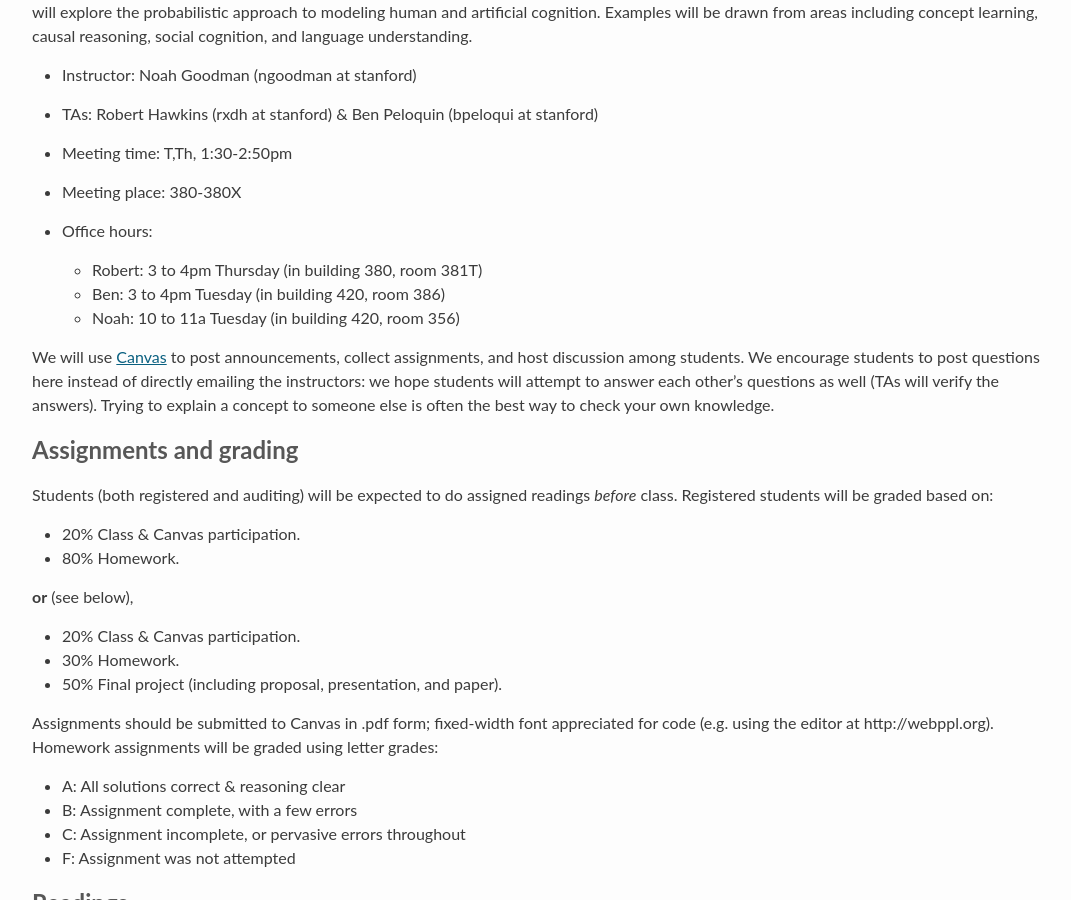
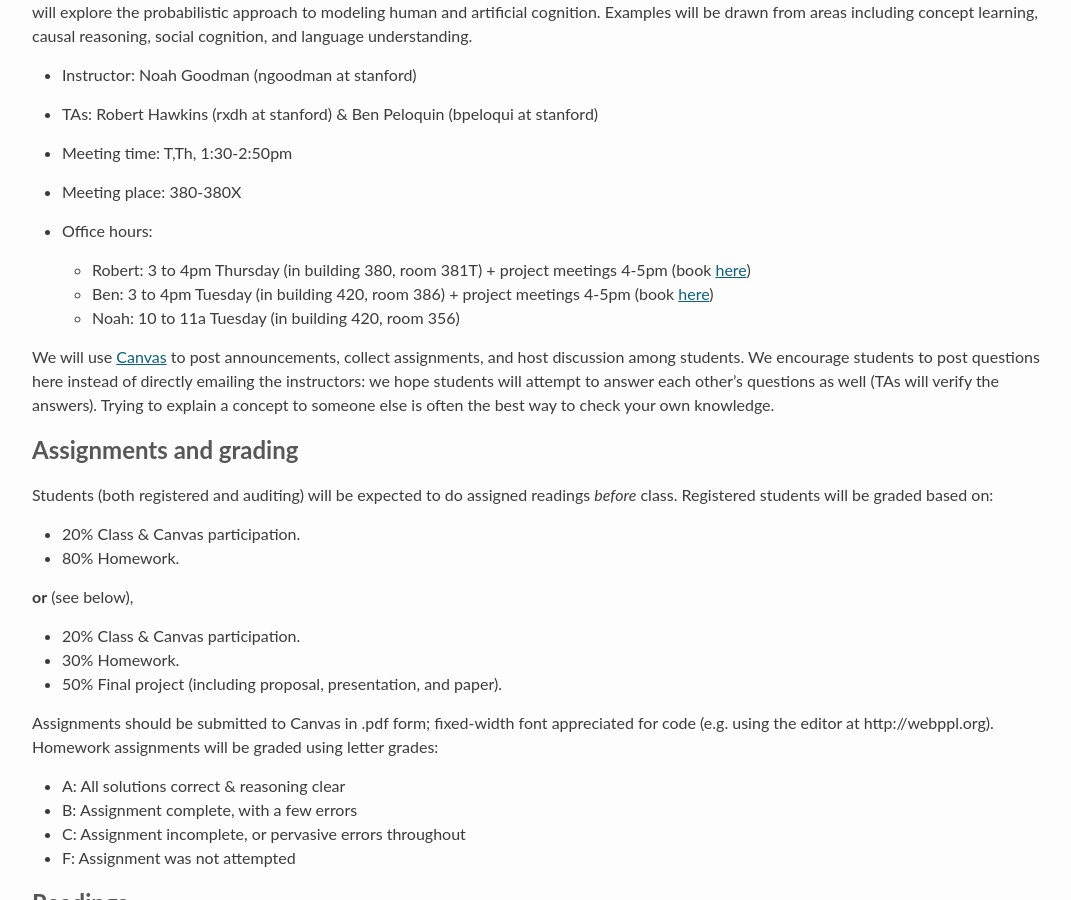
Before and after one commit to stanford-cocolab/cocolab.stanford.edu, a Jekyll site: the page built from psych204-fall2018.md, in a window 1280 px wide and 900 px high, scrolled down 741 px. Shown: the whole window, without its empty margins (94-1165 px from the left). Built offline with Jekyll 4.4.1, drawn with Linux system fonts in a browser that asks for light colours; Markdown is read by kramdown in place of the engine named in the settings; a script that is not in the unit is left out; our own code applies the rules of GitHub Pages for plain Markdown files.

Commit message:
add book me

```diff
--- a/psych204-fall2018.md
+++ b/psych204-fall2018.md
@@ -20,8 +20,8 @@ Examples will be drawn from areas including concept learning, causal reasoning,
 * Meeting place: 380-380X
 
 * Office hours:
-    * Robert: 3 to 4pm Thursday (in building 380, room 381T)
-    * Ben: 3 to 4pm Tuesday (in building 420, room 386)
+    * Robert: 3 to 4pm Thursday (in building 380, room 381T) + project meetings 4-5pm (book [here](rxdh.youcanbook.me))
+    * Ben: 3 to 4pm Tuesday (in building 420, room 386) + project meetings 4-5pm (book [here](https://bpeloqui.youcanbook.me))
     * Noah: 10 to 11a Tuesday (in building 420, room 356)
 
 <!--
```
